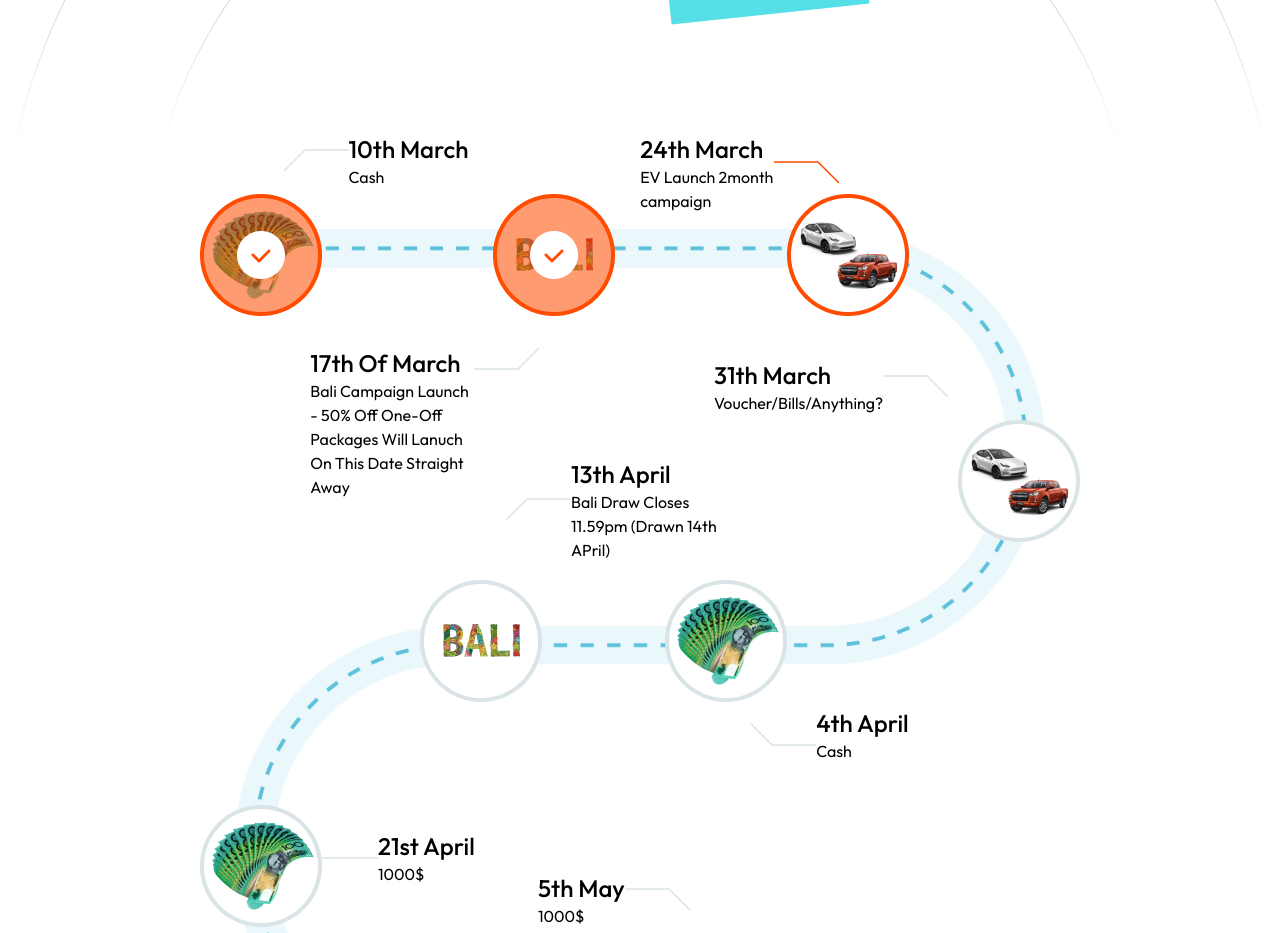
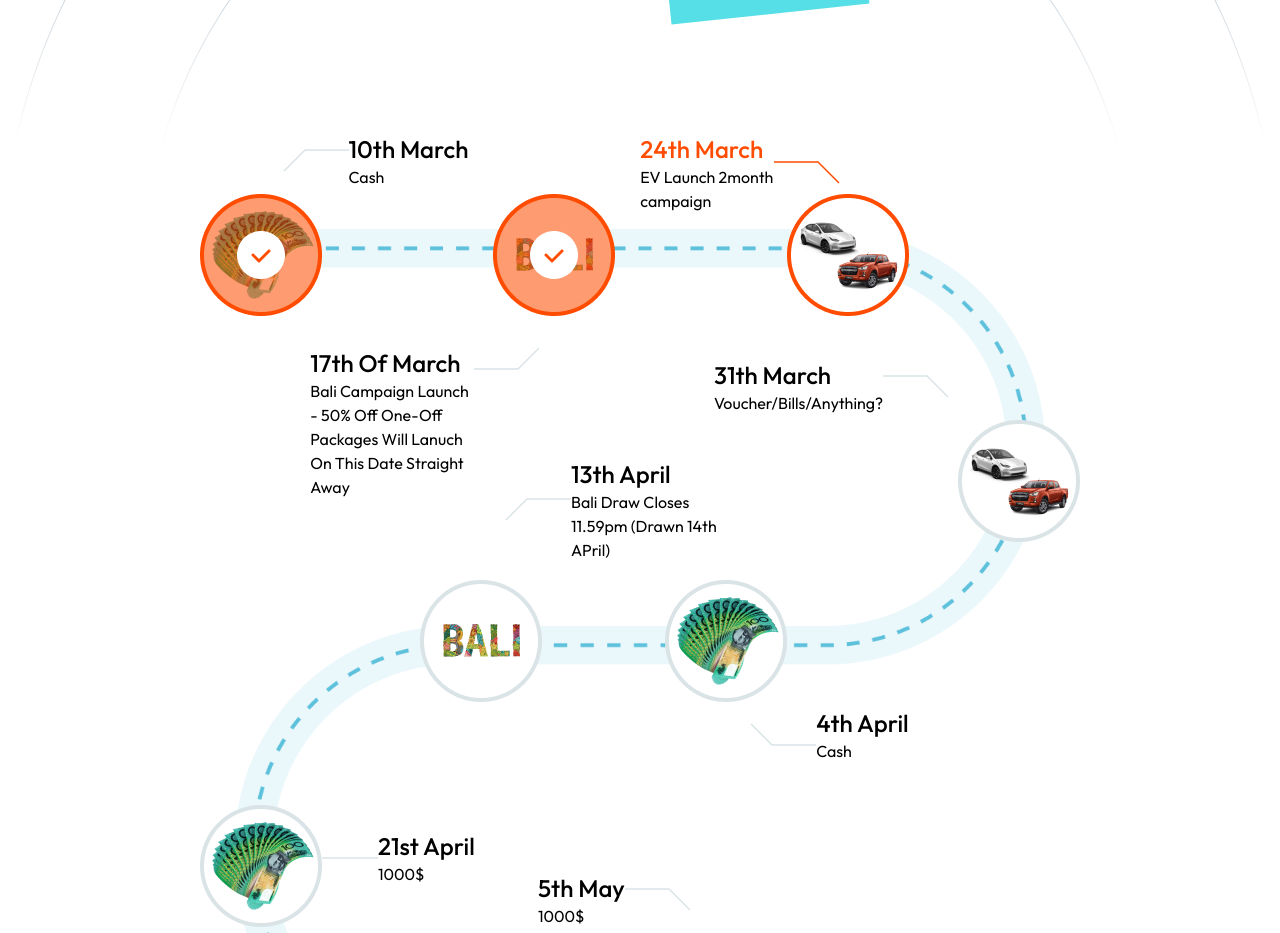
Before and after one commit to webdev0523/sean-website-React-Tailwindcss-vite-, a React (Vite) app: page / in a window 1280 px wide. Shown: the part 10180-11113 px from the top of the page. Built offline with nearby package versions, Linux system fonts and the light colour scheme.

Commit message:
add roadmap desktop 3

```diff
--- a/src/sections/giveaway/roadmap/roadmap.jsx
+++ b/src/sections/giveaway/roadmap/roadmap.jsx
@@ -68,7 +68,7 @@ export default function Roadmap() {
 						<img src={img3} alt='img3' />
 						<div className='flex items-center absolute top-[-50%] left-[-120%] max-w-[200px]'>
 							<div>
-								<p className=' font-medium text-2xl font-[#FF4C00]'>24th March</p>
+								<p className=' font-medium text-2xl text-[#FF4C00]'>24th March</p>
 								<p className=' font-normal text-base'>EV Launch 2month campaign</p>
 							</div>
 							<div className=''>
```
